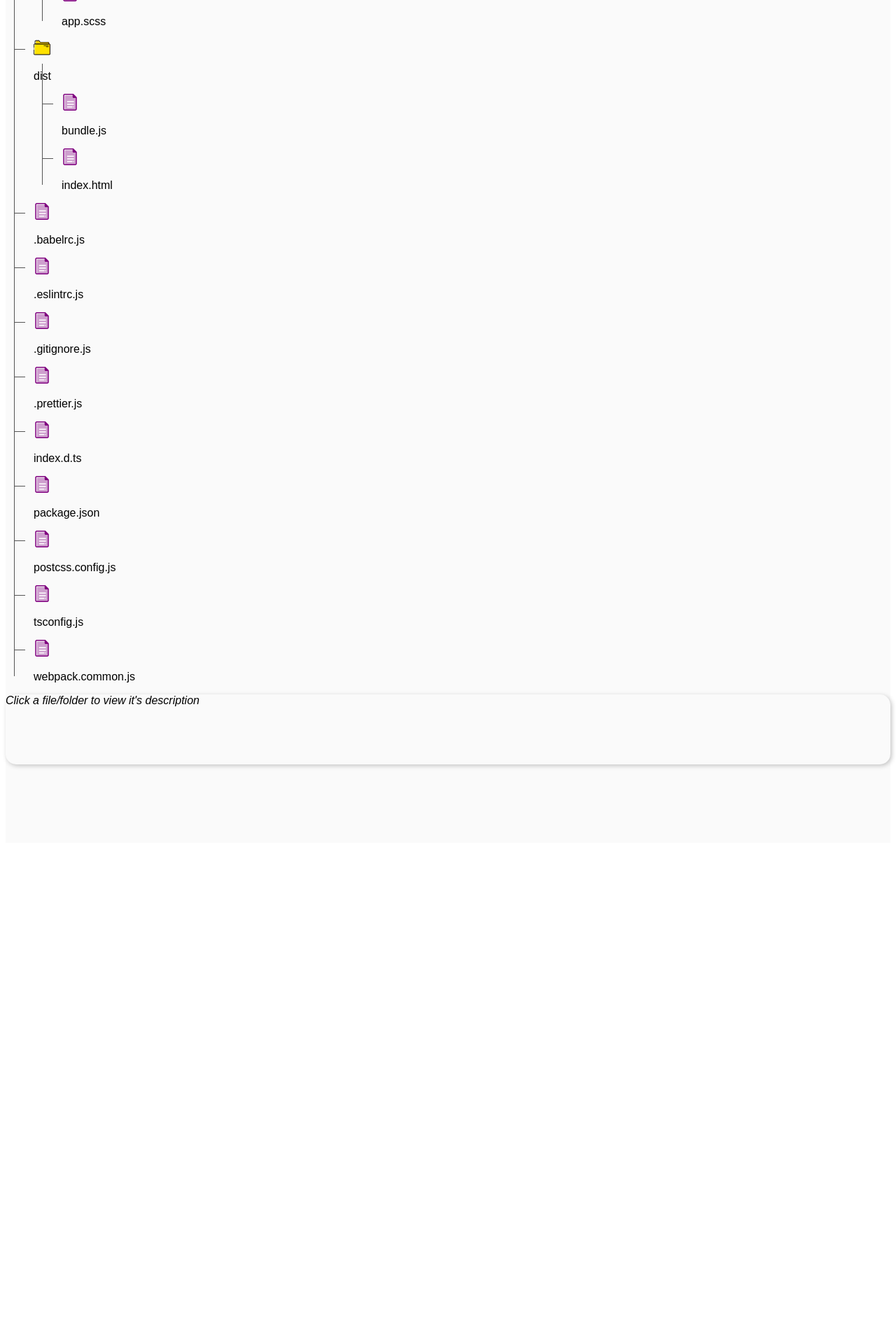
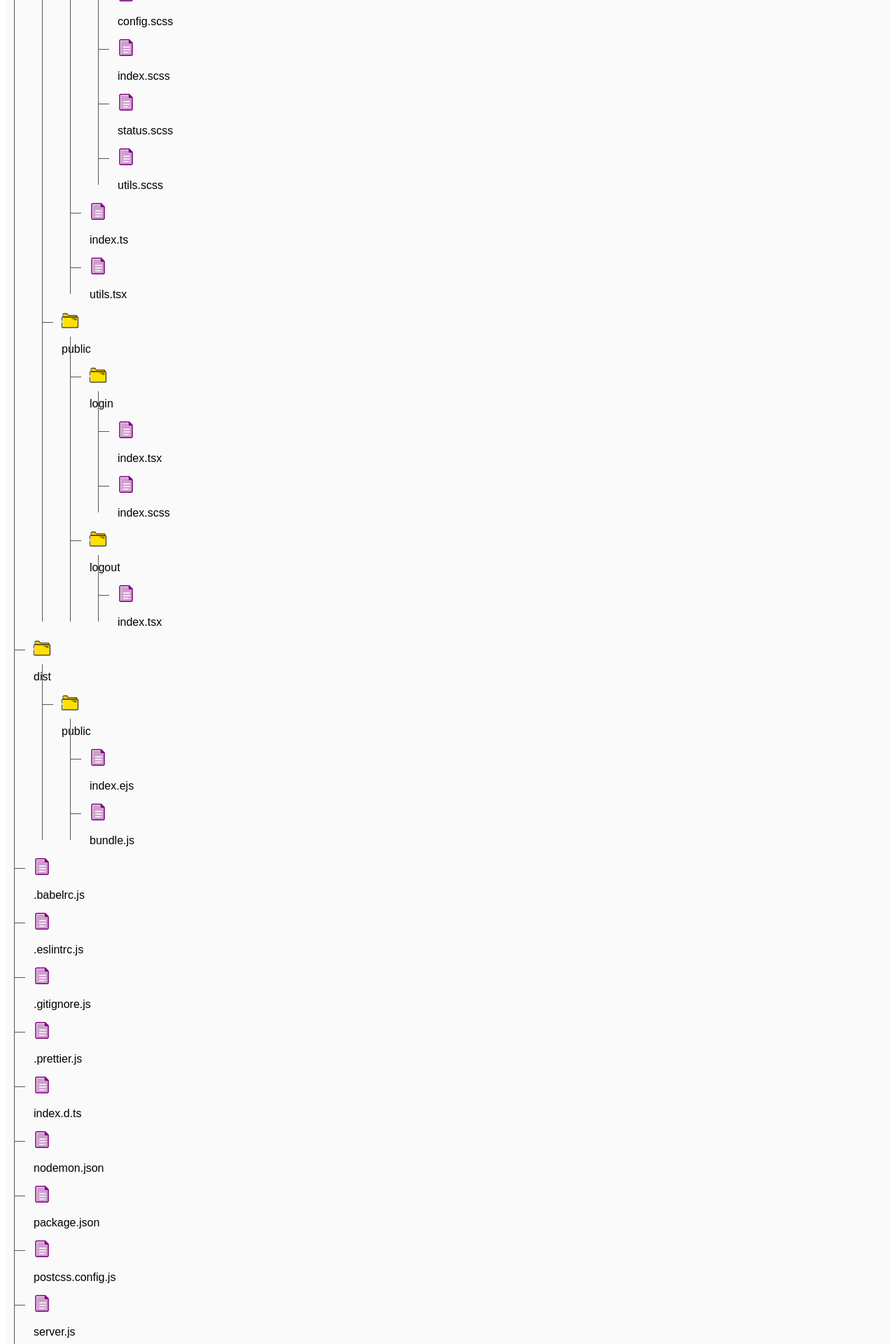
Before and after one commit to kwameopareasiedu/mkts-docs, a React app: page / in a window 1280 px wide. Shown: the part 6000-7920 px from the top of the page at 70% size. Before the commit the page ends 7212 px from the top, so only its background shows below. Built offline with nearby package versions, Linux system fonts and the light colour scheme; the HTML template or start-up script is replaced by a standard one.

Commit message:
Added file tree descriptions for frontend server apps

```diff
--- a/src/frontend-server-guide.tsx
+++ b/src/frontend-server-guide.tsx
@@ -1,8 +1,130 @@
+/* eslint-disable react/jsx-key */
 import React from "react";
 import "./frontend-server-guide.scss";
 import { TreeFolder, TreeFile, FileTree } from "./utils/file-tree";
 
 export const FrontEndServerGuide = (): any => {
+    const fileDescriptions = [
+        <p className="mb-0">This folder should contain all your Typescript-React source code.</p>,
+        <p className="mb-0">This folder should contain all code shared by different part of your application. This prevents code duplication.</p>,
+        <p className="mb-0">This folder should contain all styles shared by different part of your application. This prevents code duplication.</p>,
+        <p className="mb-0">This file contains CSS variables used across your application.</p>,
+        <p className="mb-0">This file contains styling shared by different parts of your application.</p>,
+        <p className="mb-0">This file contains status badge styles shared by different parts of your application.</p>,
+        <p className="mb-0">This file contains miscellaneous styles shared by different parts of your application.</p>,
+        <p className="mb-0">
+            This file is the entry point to the <code>src/common</code> folder. All common files should be exported here.
+        </p>,
+        <p className="mb-0">This file should contain global variables and functions accessible by all parts of your application.</p>,
+        <p className="mb-0">
+            This folder should contain source code of the public facing side of your application. It&apos;s a good idea to separate your app into
+            logical sections. This improves loading times of your app because you&apos;ll transfer files with smaller sizes instead of one giant file
+        </p>,
+        <p className="mb-0">
+            This folder contains a simple preconfigured login form. Feel free to either use it or replace with your form component
+        </p>,
+        <p className="mb-0">This file is the React source code of the login form</p>,
+        <p className="mb-0">This file contains the stylesheet of the login form</p>,
+        <p className="mb-0">
+            This folder contains a simple preconfigured logout component. Feel free to either use it or replace with your component
+        </p>,
+        <p className="mb-0">This file is the React source code of the logout component</p>,
+
+        <p className="mb-0">This folder contains the built sources and the index file for your app</p>,
+        <p className="mb-0">
+            This folder represents the public facing part of your app. It&apos;s a good idea to separate your app into logical sections. This improves
+            loading times of your app because you&apos;ll transfer files with smaller sizes instead of one giant file
+        </p>,
+        <p className="mb-0">This is the default entry page to the public facing part of your application when it is loaded</p>,
+        <p className="mb-0">
+            This file is the built source file, created by the bundler tool. This file exists when you start up the bundler command
+        </p>,
+
+        <p className="mb-0">
+            Contains configurations for the{" "}
+            <a href="https://babeljs.io/" target="_blank" rel="noreferrer noopeer">
+                Babel
+            </a>{" "}
+            transpiler. Babel is a tool that transpiles (converts) your ES6 Typescript-React source into ES5 which all browsers can execute.{" "}
+            <i>Normally, you’ll never have to edit this file</i>.
+        </p>,
+        <p className="mb-0">
+            Contains configurations for the{" "}
+            <a href="https://eslint.org/" target="_blank" rel="noreferrer noopeer">
+                ESlint
+            </a>{" "}
+            linter. ESlint is a tool that works in conjunction with your IDE (Webstorm, VSCode, Atom, etc.) to highlight and reporting issues with
+            ECMAScript compatible languages (i.e. Javascript, Typescript). <i>Normally, you’ll never have to edit this file</i>.
+        </p>,
+        <p className="mb-0">Contains a list of paths to be ignored by the Git versioning tool</p>,
+        <p className="mb-0">
+            Contains configuration for the{" "}
+            <a href="https://prettier.io/" target="_blank" rel="noreferrer noopeer">
+                Prettier
+            </a>{" "}
+            formatter. Prettier is a tool that reformats your code according to specified rules. You can configure to break lines at specified widths,
+            force semi colons, force double quoted strings and lots more.
+        </p>,
+        <p className="mb-0">
+            This is a typescript declarations file. This is used to declare global types for variables and functions that do not have types. Not
+            declaring a type for an object may cause the Typescript compiler to throw type errors.
+        </p>,
+        <p className="mb-0">
+            Contains configuration for the{" "}
+            <a href="https://nodemon.io/" target="_blank" rel="noreferrer noopeer">
+                Nodemon
+            </a>{" "}
+            development server. Nodemon is a utility that will monitor for any changes in your source and automatically restart your server.
+        </p>,
+        <p className="mb-0">
+            Contains project and dependency information used by{" "}
+            <a href="https://yarnpkg.com/" target="_blank" rel="noreferrer noopeer">
+                Yarn
+            </a>{" "}
+            or{" "}
+            <a href="http://npmjs.com/" target="_blank" rel="noreferrer noopeer">
+                NPM
+            </a>{" "}
+            package managers.
+        </p>,
+        <p className="mb-0">
+            Contains configuration for{" "}
+            <a href="https://postcss.org/" target="_blank" rel="noreferrer noopeer">
+                PostCSS
+            </a>
+            . PostCSS adds vendor prefixes to your CSS code. An example is when you add the <code>:fullscreen</code> pseudo class, PostCSS will inject
+            the <code>:webkit-full-screen</code> and <code>:ms-fullscreen</code> pseudo classes into the final CSS file automatically.
+            <i>Normally, you’ll never have to edit this file</i>.
+        </p>,
+        <p className="mb-0">
+            This file is a simple NodeJS server script. It serves the public facing side of your application by default. Anytime you add a new section
+            to the frontend, you must register it here with a base URL.
+        </p>,
+        <p className="mb-0">
+            Contains configuration for the{" "}
+            <a href="https://www.typescriptlang.org/" target="_blank" rel="noreferrer noopeer">
+                Typescript
+            </a>{" "}
+            compiler. <i>Normally, you’ll never have to edit this file</i>.
+        </p>,
+        <p className="mb-0">
+            This file should contain custom Typescript declaration. This is useful if a library does not come with a typings file and you want to
+            define its types to prevent Typescript from emitting warnings or errors.
+        </p>,
+        <p className="mb-0">
+            Contains configuration for the{" "}
+            <a href="https://webpack.js.org/" target="_blank" rel="noreferrer noopeer">
+                Webpack
+            </a>{" "}
+            module bundler. Webpack is a tool that uses most of the tools mentioned before, (Babel, PostCSS, ESlint, Typescript, etc) to bundle your
+            source code into one or more JS file(s) that you can include in your HTML (<code>dist/index.html</code>).
+        </p>,
+        <p className="mb-0">
+            Not to be confused with <code>webpack.common.js</code>. This file instructs Webpack to compile heavy libraries of your application into <code>dist/lib/</code> <strong>once</strong>.
+            This speeds up compilation time because those heavy libraries are not compiled everytime you make a change in your source code.
+        </p>
+    ];
+
     return (
         <div id="frontend-server-guide">
             <div className="container">
@@ -13,217 +135,69 @@ export const FrontEndServerGuide = (): any => {
                 </p>
 
                 <FileTree>
-                    {() => (
+                    {setDetails => (
                         <TreeFolder label="Your app">
-                            <TreeFolder label="src">
-                                <TreeFile label="index.tsx" />
-                                <TreeFile label="app.tsx" />
-                                <TreeFile label="app.scss" />
+                            <TreeFolder label="src" onClick={() => setDetails("src/", fileDescriptions[0])}>
+                                <TreeFolder label="common" onClick={() => setDetails("src/common", fileDescriptions[1])}>
+                                    <TreeFolder label="stylesheets" onClick={() => setDetails("src/common/stylesheets", fileDescriptions[2])}>
+                                        <TreeFile
+                                            label="config.scss"
+                                            onClick={() => setDetails("src/common/stylesheets/config.scss", fileDescriptions[3])}
+                                        />
+                                        <TreeFile
+                                            label="index.scss"
+                                            onClick={() => setDetails("src/common/stylesheets/index.scss", fileDescriptions[4])}
+                                        />
+                                        <TreeFile
+                                            label="status.scss"
+                                            onClick={() => setDetails("src/common/stylesheets/status.scss", fileDescriptions[5])}
+                                        />
+                                        <TreeFile
+                                            label="utils.scss"
+                                            onClick={() => setDetails("src/common/stylesheets/utils.scss", fileDescriptions[6])}
+                                        />
+                                    </TreeFolder>
+                                    <TreeFile label="index.ts" onClick={() => setDetails("src/common/index.ts", fileDescriptions[7])} />
+                                    <TreeFile label="utils.tsx" onClick={() => setDetails("src/common/utils.tsx", fileDescriptions[8])} />
+                                </TreeFolder>
+
+                                <TreeFolder label="public" onClick={() => setDetails("src/public", fileDescriptions[9])}>
+                                    <TreeFolder label="login" onClick={() => setDetails("src/public/login", fileDescriptions[10])}>
+                                        <TreeFile label="index.tsx" onClick={() => setDetails("src/public/login/index.tsx", fileDescriptions[11])} />
+                                        <TreeFile
+                                            label="index.scss"
+                                            onClick={() => setDetails("src/public/login/index.scss", fileDescriptions[12])}
+                                        />
+                                    </TreeFolder>
+                                    <TreeFolder label="logout" onClick={() => setDetails("src/public/logout", fileDescriptions[13])}>
+                                        <TreeFile label="index.tsx" onClick={() => setDetails("src/public/logout/index.tsx", fileDescriptions[14])} />
+                                    </TreeFolder>
+                                </TreeFolder>
                             </TreeFolder>
 
-                            <TreeFolder label="dist">
-                                <TreeFile label="bundle.js" />
-                                <TreeFile label="index.html" />
+                            <TreeFolder label="dist" onClick={() => setDetails("dist/", fileDescriptions[15])}>
+                                <TreeFolder label="public" onClick={() => setDetails("dist/public/", fileDescriptions[16])}>
+                                    <TreeFile label="index.ejs" onClick={() => setDetails("dist/public/index.ejs", fileDescriptions[17])} />
+                                    <TreeFile label="bundle.js" onClick={() => setDetails("dist/public/bundle.js", fileDescriptions[18])} />
+                                </TreeFolder>
                             </TreeFolder>
 
-                            <TreeFile label=".babelrc.js" />
-                            <TreeFile label=".eslintrc.js" />
-                            <TreeFile label=".gitignore.js" />
-                            <TreeFile label=".prettier.js" />
-                            <TreeFile label="index.d.ts" />
-                            <TreeFile label="package.json" />
-                            <TreeFile label="postcss.config.js" />
-                            <TreeFile label="tsconfig.js" />
-                            <TreeFile label="webpack.common.js" />
+                            <TreeFile label=".babelrc.js" onClick={() => setDetails(".babelrc.js", fileDescriptions[19])} />
+                            <TreeFile label=".eslintrc.js" onClick={() => setDetails(".eslintrc.js", fileDescriptions[20])} />
+                            <TreeFile label=".gitignore.js" onClick={() => setDetails(".gitignore.js", fileDescriptions[21])} />
+                            <TreeFile label=".prettier.js" onClick={() => setDetails(".prettier.js", fileDescriptions[22])} />
+                            <TreeFile label="index.d.ts" onClick={() => setDetails("index.d.ts", fileDescriptions[23])} />
+                            <TreeFile label="nodemon.json" onClick={() => setDetails("nodemon.json", fileDescriptions[24])} />
+                            <TreeFile label="package.json" onClick={() => setDetails("package.json", fileDescriptions[25])} />
+                            <TreeFile label="postcss.config.js" onClick={() => setDetails("postcss.config.js", fileDescriptions[26])} />
+                            <TreeFile label="server.js" onClick={() => setDetails("server.js", fileDescriptions[27])} />
+                            <TreeFile label="tsconfig.js" onClick={() => setDetails("tsconfig.js", fileDescriptions[28])} />
+                            <TreeFile label="types.ts" onClick={() => setDetails("types.ts", fileDescriptions[29])} />
+                            <TreeFile label="webpack.common.js" onClick={() => setDetails("webpack.common.js", fileDescriptions[30])} />
+                            <TreeFile label="webpack.lib.js" onClick={() => setDetails("webpack.lib.js", fileDescriptions[31])} />
                         </TreeFolder>
                     )}
                 </FileTree>
-
-                {/*<h3>Directory Structure</h3>*/}
-                {/*<p>The table below walks you through the directory structure of a static frontend application.</p>*/}
-
-                {/*<table className="table table-bordered table-striped table-lg">*/}
-                {/*    <thead>*/}
-                {/*        <tr>*/}
-                {/*            <th>File/Directory</th>*/}
-                {/*            <th>Description</th>*/}
-                {/*        </tr>*/}
-                {/*    </thead>*/}
-
-                {/*    <tbody>*/}
-                {/*        <tr>*/}
-                {/*            <td>*/}
-                {/*                <code>src/</code>*/}
-                {/*            </td>*/}
-                {/*            <td>This folder should contain all your Typescript-React source code. By default, it contains three (3) files</td>*/}
-                {/*        </tr>*/}
-                {/*        <tr>*/}
-                {/*            <td>*/}
-                {/*                <code>src/index.tsx</code>*/}
-                {/*            </td>*/}
-                {/*            <td> This file is the entry point to your app. During bundling, this is the file the bundler starts with.</td>*/}
-                {/*        </tr>*/}
-                {/*        <tr>*/}
-                {/*            <td>*/}
-                {/*                <code>src/app.tsx</code>*/}
-                {/*            </td>*/}
-                {/*            <td>*/}
-                {/*                This file is start of your actual app. The boilerplate code is very minimal here. Hence, you are free to architect*/}
-                {/*                your app however you want.*/}
-                {/*            </td>*/}
-                {/*        </tr>*/}
-                {/*        <tr>*/}
-                {/*            <td>*/}
-                {/*                <code>src/app.scss</code>*/}
-                {/*            </td>*/}
-                {/*            <td>*/}
-                {/*                This is the app-level stylesheet of your application. This file should ideally contain styles that are applied across*/}
-                {/*                the application. Page specific styles should be stored in stylesheets of those pages.*/}
-                {/*            </td>*/}
-                {/*        </tr>*/}
-                {/*        <tr>*/}
-                {/*            <td>*/}
-                {/*                <code>dist/</code>*/}
-                {/*            </td>*/}
-                {/*            <td>This folder contains the built sources and the index file for your app</td>*/}
-                {/*        </tr>*/}
-                {/*        <tr>*/}
-                {/*            <td>*/}
-                {/*                <code>dist/index.html</code>*/}
-                {/*            </td>*/}
-                {/*            <td>This is the default entry page to your application when it is loaded</td>*/}
-                {/*        </tr>*/}
-                {/*        <tr>*/}
-                {/*            <td>*/}
-                {/*                <code>dist/bundle.js</code>*/}
-                {/*            </td>*/}
-                {/*            <td>*/}
-                {/*                This file is the built source file, created by the bundler tool. This file exists when you start up the bundler*/}
-                {/*                command*/}
-                {/*            </td>*/}
-                {/*        </tr>*/}
-                {/*        <tr>*/}
-                {/*            <td>*/}
-                {/*                <code>.babelrc.js</code>*/}
-                {/*            </td>*/}
-                {/*            <td>*/}
-                {/*                Contains configurations for the{" "}*/}
-                {/*                <a href="https://babeljs.io/" target="_blank" rel="noreferrer noopeer">*/}
-                {/*                    Babel*/}
-                {/*                </a>{" "}*/}
-                {/*                transpiler. Babel is a tool that transpiles (converts) your ES6 Typescript-React source into ES5 which all browsers*/}
-                {/*                can execute. <i>Normally, you’ll never have to edit this file</i>.*/}
-                {/*            </td>*/}
-                {/*        </tr>*/}
-
-                {/*        <tr>*/}
-                {/*            <td>*/}
-                {/*                <code>.eslintrc</code>*/}
-                {/*            </td>*/}
-                {/*            <td>*/}
-                {/*                Contains configurations for the{" "}*/}
-                {/*                <a href="https://eslint.org/" target="_blank" rel="noreferrer noopeer">*/}
-                {/*                    ESlint*/}
-                {/*                </a>{" "}*/}
-                {/*                linter. ESlint is a tool that works in conjunction with your IDE (Webstorm, VSCode, Atom, etc.) to highlight and*/}
-                {/*                reporting issues with ECMAScript compatible languages (i.e. Javascript, Typescript).{" "}*/}
-                {/*                <i>Normally, you’ll never have to edit this file</i>.*/}
-                {/*            </td>*/}
-                {/*        </tr>*/}
-
-                {/*        <tr>*/}
-                {/*            <td>*/}
-                {/*                <code>.gitignore</code>*/}
-                {/*            </td>*/}
-                {/*            <td>Contains a list of paths to be ignored by the Git versioning tool</td>*/}
-                {/*        </tr>*/}
-
-                {/*        <tr>*/}
-                {/*            <td>*/}
-                {/*                <code>.prettierrc</code>*/}
-                {/*            </td>*/}
-                {/*            <td>*/}
-                {/*                Contains configuration for the{" "}*/}
-                {/*                <a href="https://prettier.io/" target="_blank" rel="noreferrer noopeer">*/}
-                {/*                    Prettier*/}
-                {/*                </a>{" "}*/}
-                {/*                formatter. Prettier is a tool that reformats your code according to specified rules. You can configure to break lines*/}
-                {/*                at specified widths, force semi colons, force double quoted strings and lots more.*/}
-                {/*            </td>*/}
-                {/*        </tr>*/}
-
-                {/*        <tr>*/}
-                {/*            <td>*/}
-                {/*                <code>index.d.ts</code>*/}
-                {/*            </td>*/}
-                {/*            <td>*/}
-                {/*                This is a typescript declarations file. This is used to declare global types for variables and functions that do not*/}
-                {/*                have types. Not declaring a type for an object may cause the Typescript compiler to throw type errors.*/}
-                {/*            </td>*/}
-                {/*        </tr>*/}
-
-                {/*        <tr>*/}
-                {/*            <td>*/}
-                {/*                <code>package.json</code>*/}
-                {/*            </td>*/}
-                {/*            <td>*/}
-                {/*                Contains project and dependency information used by{" "}*/}
-                {/*                <a href="https://yarnpkg.com/" target="_blank" rel="noreferrer noopeer">*/}
-                {/*                    Yarn*/}
-                {/*                </a>{" "}*/}
-                {/*                or{" "}*/}
-                {/*                <a href="http://npmjs.com/" target="_blank" rel="noreferrer noopeer">*/}
-                {/*                    NPM*/}
-                {/*                </a>{" "}*/}
-                {/*                package managers.*/}
-                {/*            </td>*/}
-                {/*        </tr>*/}
-
-                {/*        <tr>*/}
-                {/*            <td>*/}
-                {/*                <code>postcss.config.js</code>*/}
-                {/*            </td>*/}
-                {/*            <td>*/}
-                {/*                Contains configuration for{" "}*/}
-                {/*                <a href="https://postcss.org/" target="_blank" rel="noreferrer noopeer">*/}
-                {/*                    PostCSS*/}
-                {/*                </a>*/}
-                {/*                . PostCSS adds vendor prefixes to your CSS code. An example is when you add the <code>:fullscreen</code> pseudo class,*/}
-                {/*                PostCSS will inject the <code>:webkit-full-screen</code> and <code>:ms-fullscreen</code> pseudo classes into the final*/}
-                {/*                CSS file automatically.*/}
-                {/*                <i>Normally, you’ll never have to edit this file</i>.*/}
-                {/*            </td>*/}
-                {/*        </tr>*/}
-
-                {/*        <tr>*/}
-                {/*            <td>*/}
-                {/*                <code>tsconfig.json</code>*/}
-                {/*            </td>*/}
-                {/*            <td>*/}
-                {/*                Contains configuration for the{" "}*/}
-                {/*                <a href="https://www.typescriptlang.org/" target="_blank" rel="noreferrer noopeer">*/}
-                {/*                    Typescript*/}
-                {/*                </a>{" "}*/}
-                {/*                compiler. <i>Normally, you’ll never have to edit this file</i>.*/}
-                {/*            </td>*/}
-                {/*        </tr>*/}
-
-                {/*        <tr>*/}
-                {/*            <td>*/}
-                {/*                <code>webpack.common.js</code>*/}
-                {/*            </td>*/}
-                {/*            <td>*/}
-                {/*                Contains configuration for the{" "}*/}
-                {/*                <a href="https://webpack.js.org/" target="_blank" rel="noreferrer noopeer">*/}
-                {/*                    Webpack*/}
-                {/*                </a>{" "}*/}
-                {/*                module bundler. Webpack is a tool that uses most of the tools mentioned before, (Babel, PostCSS, ESlint, Typescript,*/}
-                {/*                etc) to bundle your source code into one or more JS file(s) that you can include in your HTML (*/}
-                {/*                <code>dist/index.html</code>).*/}
-                {/*            </td>*/}
-                {/*        </tr>*/}
-                {/*    </tbody>*/}
-                {/*</table>*/}
 
                 {/*<br />*/}
 
```
Also changed, not shown: 1 other file (tests, documents, lock files or other folders).
